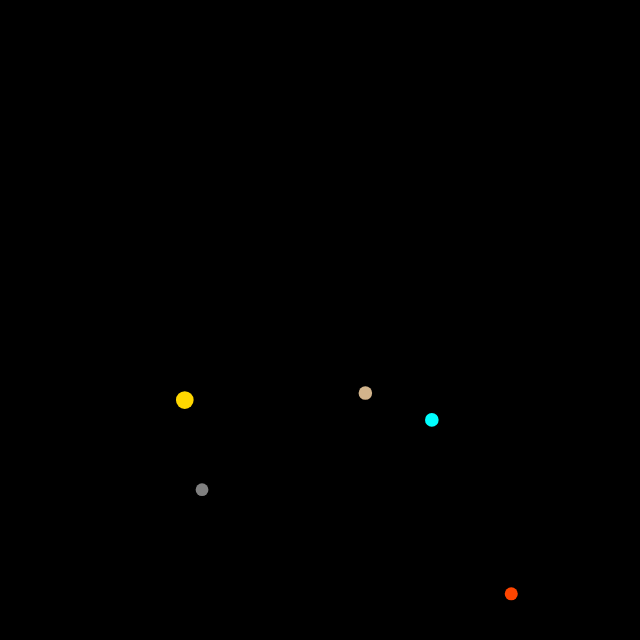
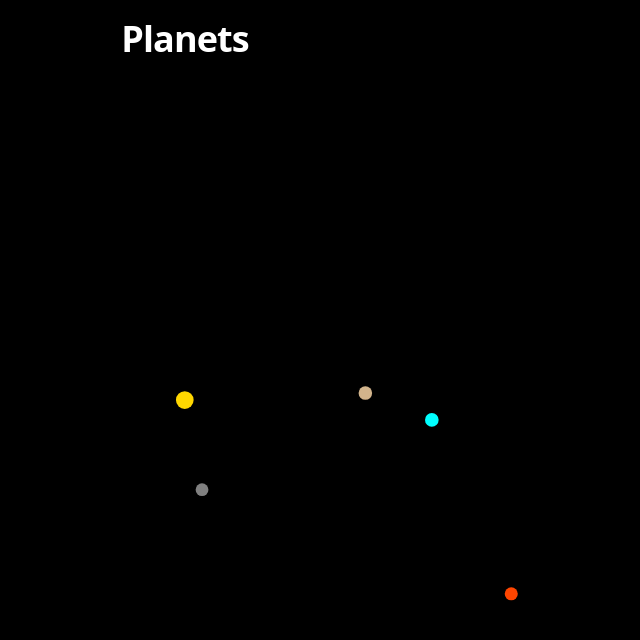
Before and after one commit to aakashkcx/planets, a website built with Vite: page index.html in a window 1280 px wide. Shown: the whole page, without its empty margins (455-1095 px from the left). Built offline with nearby package versions, Linux system fonts and the light colour scheme.

Commit message:
feat: add overlay, tailwind styling, move styles to root

```diff
--- a/index.html
+++ b/index.html
@@ -1,13 +1,21 @@
-<!DOCTYPE html>
+<!doctype html>
 <html lang="en">
   <head>
     <meta charset="UTF-8" />
+    <meta name="viewport" content="width=device-width, initial-scale=1.0" />
     <link rel="icon" type="image/svg+xml" href="/vite.svg" />
-    <meta name="viewport" content="width=device-width, initial-scale=1.0" />
+    <link rel="stylesheet" href="/styles.css" />
     <title>Planets</title>
+    <script type="module" src="/src/main.ts" defer></script>
   </head>
-  <body>
-    <canvas></canvas>
-    <script type="module" src="/src/main.ts"></script>
+  <body class="min-h-screen min-w-screen bg-black text-center text-white">
+    <main
+      class="pointer-events-none absolute grid h-full w-full grid-cols-12 grid-rows-12 place-items-center gap-3 p-3 *:pointer-events-auto"
+    >
+      <section class="col-start-6 col-end-8 row-1">
+        <h1 class="text-4xl font-semibold tracking-tight">Planets</h1>
+      </section>
+    </main>
+    <canvas class="h-full w-full"></canvas>
   </body>
 </html>
--- a/src/main.ts
+++ b/src/main.ts
@@ -2,8 +2,6 @@ import { Body } from "./body";
 import { Canvas } from "./canvas";
 import { AU, ME, MS, RE, RS } from "./constants";
 import { Vector } from "./vector";
-
-import "./style.css";
 
 const canvasElement = document.querySelector<HTMLCanvasElement>("canvas")!;
 
@@ -14,63 +12,63 @@ const sun = new Body(
   1 * RS, // radius
   1 * MS, // mass
   new Vector(0, 0), // position
-  new Vector(0, 0) // velocity
+  new Vector(0, 0), // velocity
 );
 const mercury = new Body(
   "grey", // color
   0.3829 * RE, // radius
   0.055 * ME, // mass
   new Vector(-0.387098 * AU, 0), // position
-  new Vector(0, 47.36e3) // velocity
+  new Vector(0, 47.36e3), // velocity
 );
 const venus = new Body(
   "tan", // color
   0.9499 * RE, // radius
   0.815 * ME, // mass
   new Vector(0.723332 * AU, 0), // position
-  new Vector(0, -35.02e3) // velocity
+  new Vector(0, -35.02e3), // velocity
 );
 const earth = new Body(
   "aqua", // color
   1 * RE, // radius
   1 * ME, // mass
   new Vector(0, 1 * AU), // position
-  new Vector(29.7827e3, 0) // velocity
+  new Vector(29.7827e3, 0), // velocity
 );
 const mars = new Body(
   "orangered", // color
   0.533 * RE, // radius
   0.107 * ME, // mass
   new Vector(0, -1.52368055 * AU), // position
-  new Vector(-24.07e3, 0) // velocity
+  new Vector(-24.07e3, 0), // velocity
 );
 const jupiter = new Body(
   "lightsalmon", // color
   11.209 * RE, // radius
   317.8 * ME, // mass
   new Vector(-5.2038 * AU, 0), // position
-  new Vector(0, 13.06e3) // velocity
+  new Vector(0, 13.06e3), // velocity
 );
 const saturn = new Body(
   "wheat", // color
   9.449 * RE, // radius
   95.159 * ME, // mass
   new Vector(9.5826 * AU, 0), // position
-  new Vector(0, -9.68e3) // velocity
+  new Vector(0, -9.68e3), // velocity
 );
 const uranus = new Body(
   "aquamarine", // color
   4.007 * RE, // radius
   14.536 * ME, // mass
   new Vector(0, 19.19126 * AU), // position
-  new Vector(6.8e3, 0) // velocity
+  new Vector(6.8e3, 0), // velocity
 );
 const neptune = new Body(
   "deepskyblue", // color
   3.883 * RE, // radius
   17.147 * ME, // mass
   new Vector(0, -30.07 * AU), // position
-  new Vector(-5.43e3, 0) // velocity
+  new Vector(-5.43e3, 0), // velocity
 );
 
 const solarSystem = [
--- a/src/style.css
+++ /dev/null
@@ -1,14 +0,0 @@
-:root {
-  font-family: Inter, system-ui, Helvetica, Arial, sans-serif;
-
-  color: white;
-  background-color: black;
-}
-
-body {
-  margin: 0;
-}
-
-canvas {
-  display: block;
-}
--- /dev/null
+++ b/styles.css
@@ -0,0 +1,9 @@
+@import "tailwindcss";
+
+@import "@fontsource-variable/geist";
+
+@theme {
+  --font-sans: Geist Variable, ui-sans-serif, system-ui, sans-serif;
+  --font-serif: Domine Variable, ui-serif, serif;
+  --font-mono: Geist Mono Variable, ui-monospace, monospace;
+}
```
